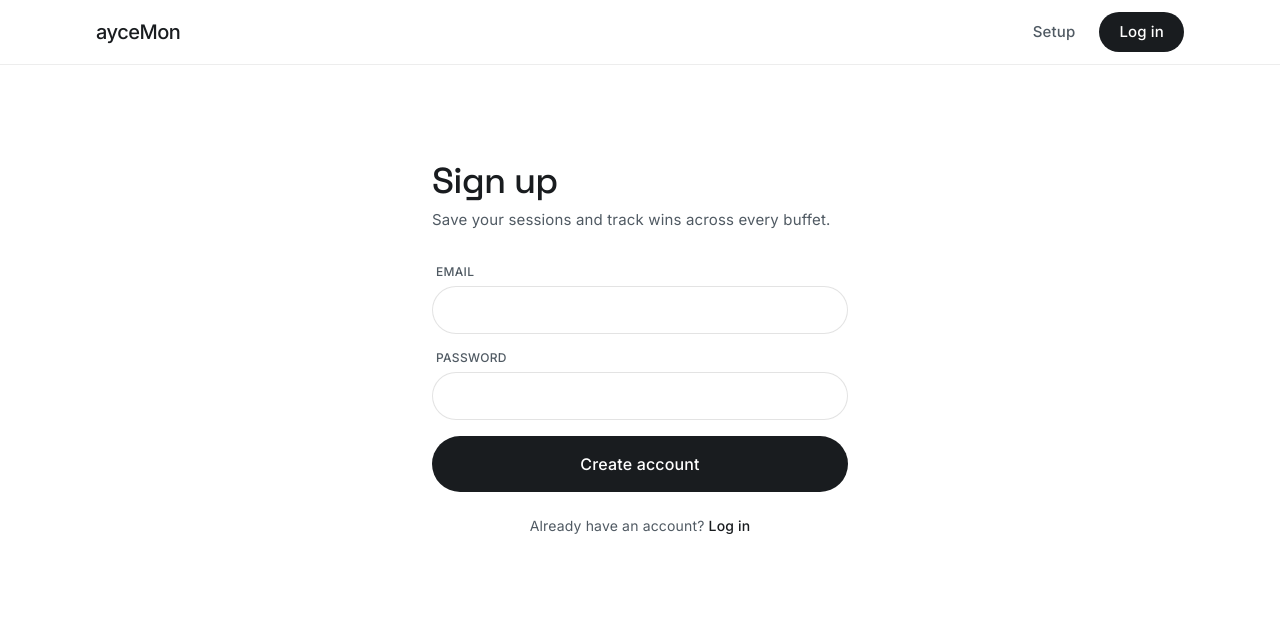
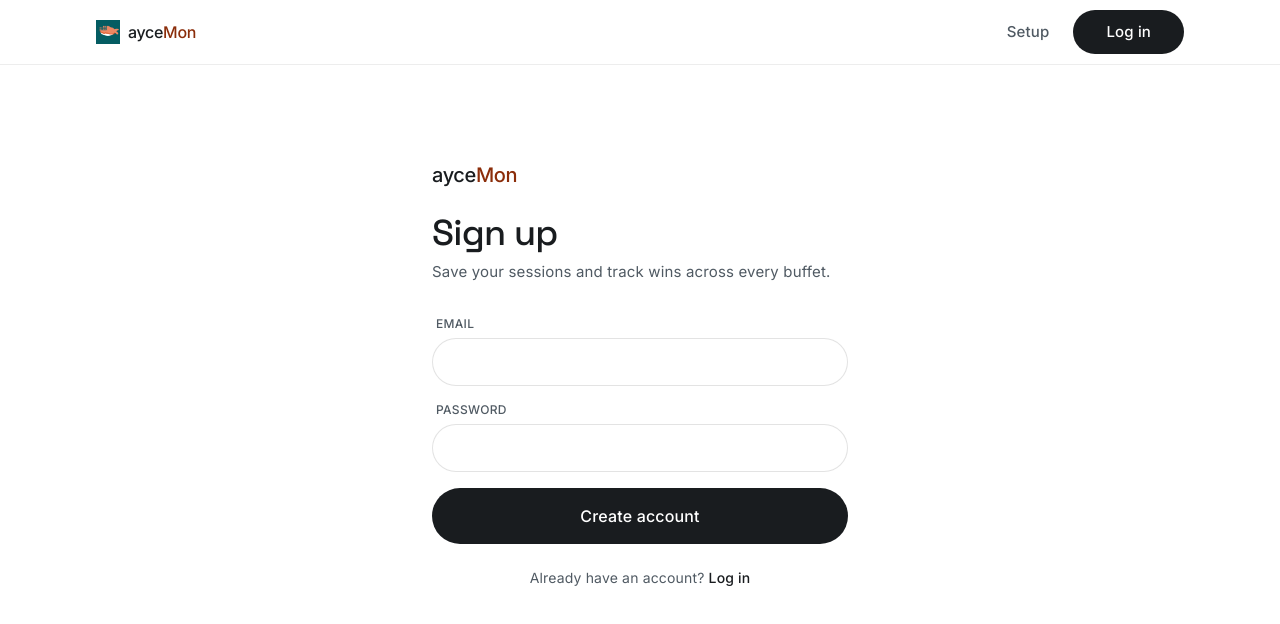
Before and after one commit to DY0810/ayceMon, a Next.js app: page /signup in a window 1280 px wide. Shown: the top 624 px of the page. Built offline with nearby package versions, Linux system fonts and the light colour scheme; no server answers.

Commit message:
Phase 2 (WIP): nav + auth + layout brand rollout checkpoint

```diff
--- a/app/layout.tsx
+++ b/app/layout.tsx
@@ -18,6 +18,10 @@ export const metadata: Metadata = {
   title: "ayceMon — make your money worth at AYCE",
   description:
     "Track buffet items, get high-value combo suggestions, and find out if you beat the all-you-can-eat price.",
+  icons: {
+    icon: "/favicon.svg",
+    apple: "/logo.svg",
+  },
 };
 
 export const viewport: Viewport = {
--- a/components/auth/auth-form.tsx
+++ b/components/auth/auth-form.tsx
@@ -4,6 +4,7 @@ import { useState, useTransition, type FormEvent } from "react";
 import Link from "next/link";
 import { useRouter } from "next/navigation";
 
+import { Wordmark } from "@/components/brand/logo";
 import { Button } from "@/components/ui/button";
 import { Input } from "@/components/ui/input";
 import { createClient } from "@/lib/supabase/client";
@@ -144,11 +145,12 @@ export function AuthForm({ mode, next }: AuthFormProps) {
 
   return (
     <main className="mx-auto w-full max-w-md px-4 py-16 lg:py-24">
-      <div className="flex flex-col gap-2">
-        <h1 className="font-[var(--font-display)] text-4xl font-medium tracking-[-0.02em] text-[#191c1f] dark:text-white">
+      <Wordmark className="text-xl text-foreground" />
+      <div className="mt-6 flex flex-col gap-2">
+        <h1 className="font-[var(--font-display)] text-4xl font-medium tracking-[-0.02em] text-foreground">
           {copy.heading}
         </h1>
-        <p className="text-[0.9375rem] text-[#505a63] dark:text-[#8d969e]">
+        <p className="text-[0.9375rem] text-muted-foreground">
           {copy.subheading}
         </p>
       </div>
@@ -161,7 +163,7 @@ export function AuthForm({ mode, next }: AuthFormProps) {
         <div className="flex flex-col gap-1.5">
           <label
             htmlFor="auth-email"
-            className="px-1 text-xs font-medium tracking-wide text-[#505a63] uppercase dark:text-[#8d969e]"
+            className="px-1 text-xs font-medium tracking-wide text-muted-foreground uppercase"
           >
             Email
           </label>
@@ -178,7 +180,7 @@ export function AuthForm({ mode, next }: AuthFormProps) {
           {fieldErrors.email ? (
             <p
               id="auth-email-error"
-              className="px-1 text-xs text-[#e23b4a]"
+              className="px-1 text-xs text-destructive"
             >
               {fieldErrors.email}
             </p>
@@ -188,7 +190,7 @@ export function AuthForm({ mode, next }: AuthFormProps) {
         <div className="flex flex-col gap-1.5">
           <label
             htmlFor="auth-password"
-            className="px-1 text-xs font-medium tracking-wide text-[#505a63] uppercase dark:text-[#8d969e]"
+            className="px-1 text-xs font-medium tracking-wide text-muted-foreground uppercase"
           >
             Password
           </label>
@@ -206,7 +208,7 @@ export function AuthForm({ mode, next }: AuthFormProps) {
           {fieldErrors.password ? (
             <p
               id="auth-password-error"
-              className="px-1 text-xs text-[#e23b4a]"
+              className="px-1 text-xs text-destructive"
             >
               {fieldErrors.password}
             </p>
@@ -216,7 +218,7 @@ export function AuthForm({ mode, next }: AuthFormProps) {
         {formError ? (
           <p
             role="alert"
-            className="rounded-[14px] border border-[#e23b4a]/30 bg-[#e23b4a]/5 px-4 py-3 text-sm text-[#e23b4a]"
+            className="rounded-[14px] border border-destructive/30 bg-destructive/5 px-4 py-3 text-sm text-destructive"
           >
             {formError}
           </p>
@@ -225,7 +227,7 @@ export function AuthForm({ mode, next }: AuthFormProps) {
         {infoMessage ? (
           <p
             role="status"
-            className="rounded-[14px] border border-[rgba(25,28,31,0.1)] bg-[#f4f4f4] px-4 py-3 text-sm text-[#191c1f] dark:border-white/10 dark:bg-[#262a2e] dark:text-white"
+            className="rounded-[14px] border border-border bg-secondary px-4 py-3 text-sm text-foreground"
           >
             {infoMessage}
           </p>
--- a/components/nav.tsx
+++ b/components/nav.tsx
@@ -4,6 +4,8 @@ import { useEffect, useId, useRef, useState } from "react";
 import Link from "next/link";
 import { usePathname } from "next/navigation";
 
+import { Logo, Wordmark } from "@/components/brand/logo";
+import { buttonVariants } from "@/components/ui/button";
 import { cn } from "@/lib/utils";
 import { useAyceStore } from "@/lib/store";
 
@@ -147,16 +149,18 @@ export function NavClient({ user, signOutAction }: NavClientProps) {
   }
 
   return (
-    <header className="sticky top-0 z-40 w-full border-b border-[rgba(25,28,31,0.08)] bg-white dark:border-white/10 dark:bg-[#191c1f]">
+    <header className="sticky top-0 z-40 w-full border-b border-border bg-background">
       <nav
         aria-label="Primary"
         className="mx-auto flex h-16 max-w-6xl items-center gap-2 px-4 lg:px-8"
       >
         <Link
           href="/"
-          className="font-[var(--font-display)] mr-4 text-xl font-medium tracking-tight text-[#191c1f] dark:text-white"
+          aria-label="ayceMon home"
+          className="mr-4 flex items-center text-foreground"
         >
-          ayceMon
+          <Logo className="size-6" />
+          <Wordmark className="ml-2 text-base" />
         </Link>
         <ul className="flex flex-1 items-center justify-end gap-1">
           {NAV_ITEMS.filter(isVisible).map((item) => {
@@ -171,8 +175,8 @@ export function NavClient({ user, signOutAction }: NavClientProps) {
                   className={cn(
                     baseClasses,
                     isActive
-                      ? "bg-[#f4f4f4] text-[#191c1f] dark:bg-[#262a2e] dark:text-white"
-                      : "text-[#505a63] hover:text-[#191c1f] hover:bg-[#f4f4f4] dark:text-[#8d969e] dark:hover:bg-[#262a2e] dark:hover:text-white",
+                      ? "bg-secondary text-secondary-foreground"
+                      : "text-muted-foreground hover:text-foreground hover:bg-secondary",
                   )}
                 >
                   {item.label}
@@ -190,7 +194,7 @@ export function NavClient({ user, signOutAction }: NavClientProps) {
                   aria-expanded={menuOpen}
                   aria-controls={menuPanelId}
                   onClick={() => setMenuOpen((v) => !v)}
-                  className="inline-flex size-10 items-center justify-center rounded-full bg-[#191c1f] font-[var(--font-display)] text-xs font-semibold tracking-wide text-white transition-opacity hover:opacity-85 dark:bg-white dark:text-[#191c1f]"
+                  className="inline-flex size-10 items-center justify-center rounded-full bg-foreground font-[var(--font-display)] text-xs font-semibold tracking-wide text-background transition-opacity hover:opacity-85"
                 >
                   <span aria-hidden="true">{initialsFromEmail(user.email)}</span>
                   <span className="sr-only">Account menu for {user.email}</span>
@@ -200,23 +204,23 @@ export function NavClient({ user, signOutAction }: NavClientProps) {
                     id={menuPanelId}
                     role="menu"
                     aria-labelledby={menuButtonId}
-                    className="absolute right-0 mt-2 w-56 overflow-hidden rounded-[16px] border border-[rgba(25,28,31,0.08)] bg-white py-2 shadow-lg dark:border-white/10 dark:bg-[#191c1f]"
+                    className="absolute right-0 mt-2 w-56 overflow-hidden rounded-[16px] border border-border bg-popover py-2 shadow-lg"
                   >
                     <div
-                      className="px-4 py-2 text-xs text-[#505a63] dark:text-[#8d969e]"
+                      className="px-4 py-2 text-xs text-muted-foreground"
                       aria-hidden="true"
                     >
                       Signed in as
-                      <div className="truncate text-sm font-medium text-[#191c1f] dark:text-white">
+                      <div className="truncate text-sm font-medium text-foreground">
                         {user.email}
                       </div>
                     </div>
-                    <div className="my-1 h-px bg-[rgba(25,28,31,0.06)] dark:bg-white/10" />
+                    <div className="my-1 h-px bg-border" />
                     <form action={signOutAction} role="none">
                       <button
                         type="submit"
                         role="menuitem"
-                        className="block w-full px-4 py-2 text-left text-sm text-[#191c1f] hover:bg-[#f4f4f4] dark:text-white dark:hover:bg-[#262a2e]"
+                        className="block w-full px-4 py-2 text-left text-sm text-foreground hover:bg-secondary"
                       >
                         Sign out
                       </button>
@@ -228,7 +232,7 @@ export function NavClient({ user, signOutAction }: NavClientProps) {
               <Link
                 href="/login"
                 aria-current={pathname === "/login" ? "page" : undefined}
-                className="inline-flex h-10 items-center justify-center rounded-full bg-[#191c1f] px-5 font-[var(--font-display)] text-[0.9375rem] font-medium text-white transition-opacity hover:opacity-85 dark:bg-white dark:text-[#191c1f]"
+                className={buttonVariants({ variant: "default", size: "default" })}
               >
                 Log in
               </Link>
```
